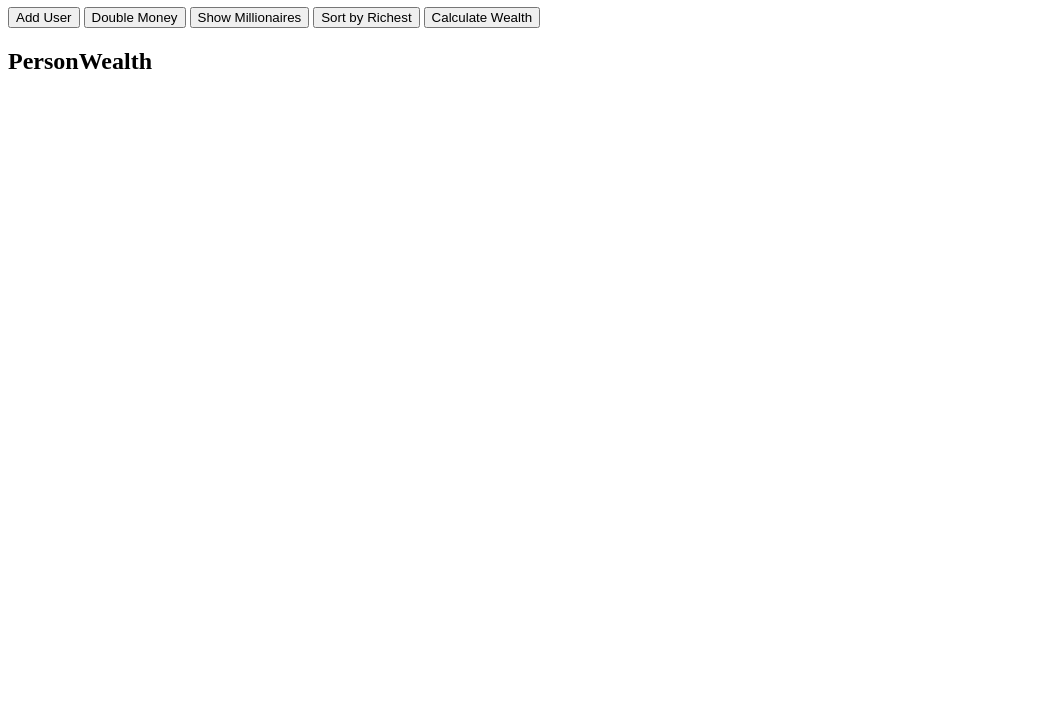
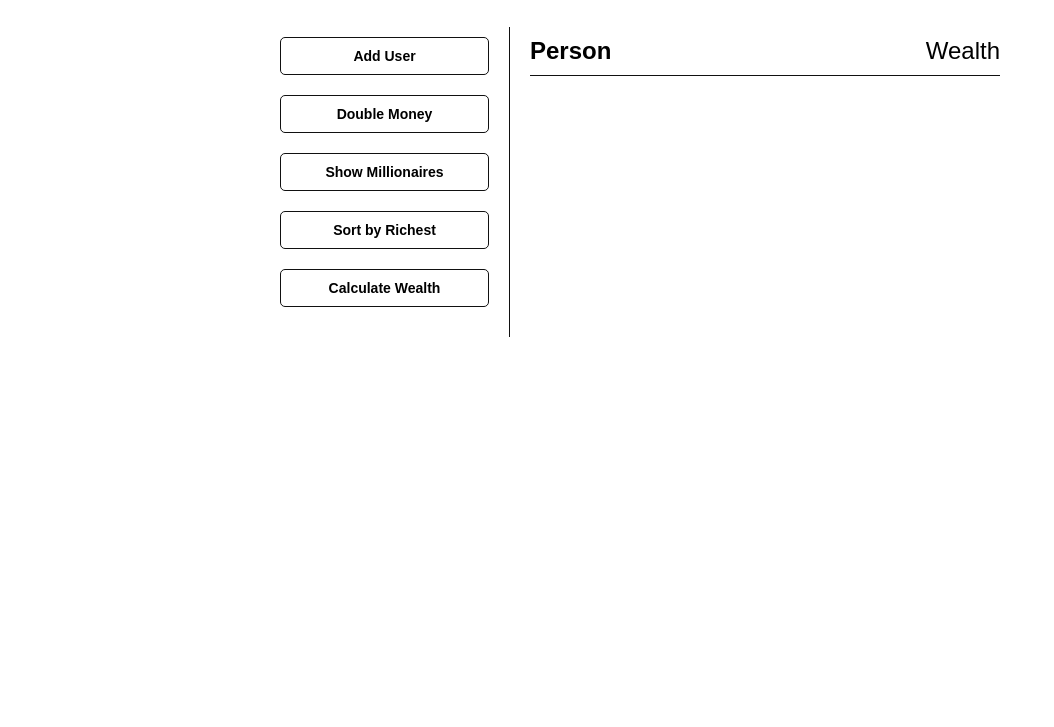
Before and after one commit to leandroabrito/array-methods-app, a plain HTML site: page index.html in a window 1280 px wide. Shown: the part 73-800 px from the top of the page, without its empty margins (0-1054 px from the left). Drawn offline with Linux system fonts and the light colour scheme.

Commit message:
css done

```diff
--- a/index.html
+++ b/index.html
@@ -21,7 +21,7 @@
     </aside>
 
     <main id="main">
-      <h2>PersonWealth</h2>
+      <h2><strong>Person </strong>Wealth</h2>
     </main>
   </div>
 
--- a/style.css
+++ b/style.css
@@ -0,0 +1,71 @@
+* {
+  box-sizing: border-box;
+}
+
+body {
+  background: $f4f4f4;
+  font-family: Arial, Helvetica, sans-serif;
+  display: flex;
+  flex-direction: column;
+  align-items: center;
+  min-height: 100vh;
+  margin: 0;
+}
+
+.container {
+  display: flex;
+  padding: 20px;
+  margin: 0 auto;
+  max-width: 100%;
+  width: 800px;
+}
+
+aside {
+  padding: 10px 20px;
+  width: 250px;
+  border-right: 1px solid #111;
+}
+
+button {
+  cursor: pointer;
+  background-color: #fff;
+  border: 1px solid #111;
+  border-radius: 5px;
+  display: block;
+  width: 100%;
+  padding: 10px;
+  margin-bottom: 20px;
+  font-weight: bold;
+  font-size: 14px;
+}
+
+main {
+  flex: 1;
+  padding: 10px 20px;
+}
+
+h2 {
+  border-bottom: 1px solid #111;
+  padding-bottom: 10px;
+  display: flex;
+  justify-content: space-between;
+  font-weight: 300;
+  margin: 0 0 20px;
+}
+
+h3 {
+  background-color: #fff;
+  border-bottom: 1px solid #111;
+  padding: 10px;
+  display: flex;
+  justify-content: space-between;
+  font-weight: 300;
+  margin: 20px 0 0;
+}
+
+.person {
+  display: flex;
+  justify-content: space-between;
+  font-size: 20px;
+  margin-bottom: 10px;
+}
```
